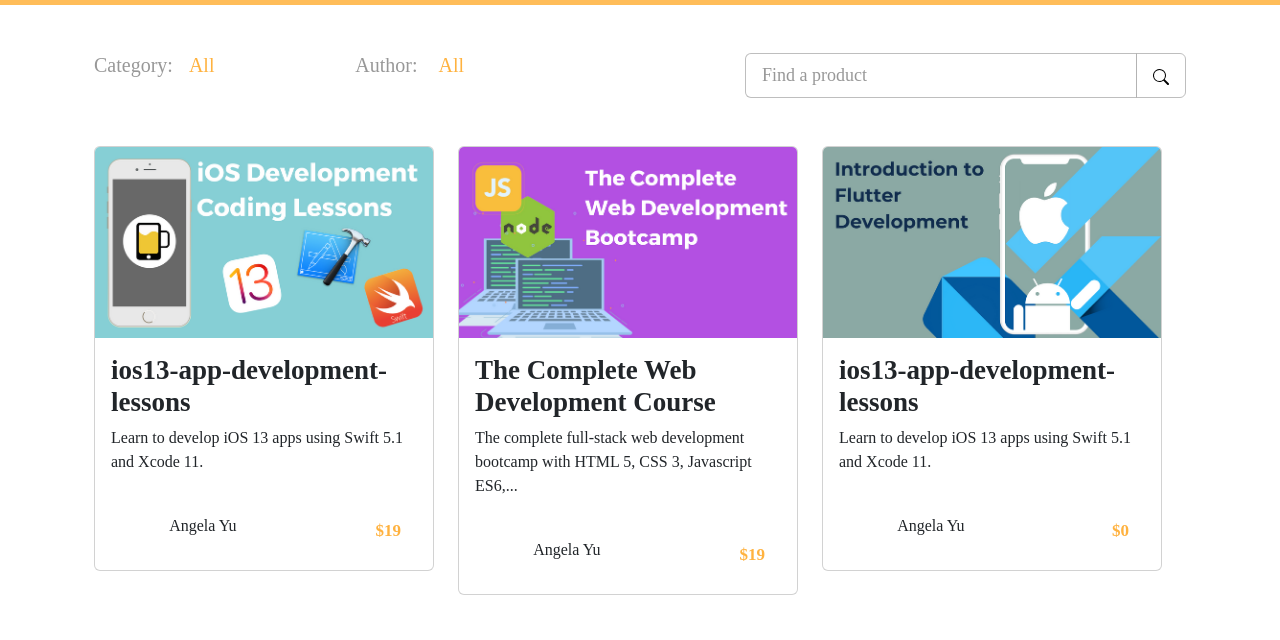
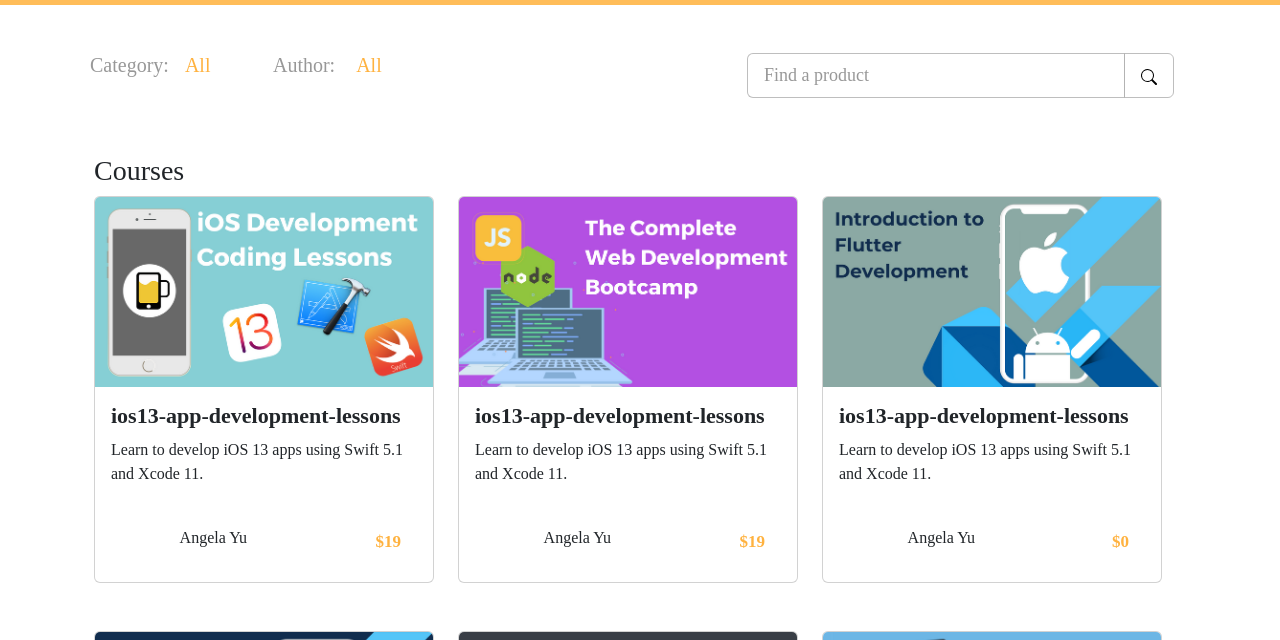
Before and after one commit to SAKI-DEVELOPER/appbrewery, a plain HTML site: page index.html in a window 1280 px wide. Shown: the part 81-721 px from the top of the page. Drawn offline with Linux system fonts and the light colour scheme; a web font is replaced by a local one.

Commit message:
Everything is done now

```diff
--- a/css/style.css
+++ b/css/style.css
@@ -7,6 +7,11 @@
     font-family: "Metrophobic", serif;
     font-weight: 400;
     font-style: normal;
+}
+
+.container-fluid {
+    /* border: 2px solid #f00; */
+    /* padding: 0rem 5rem 0rem 5rem; */
 }
 
 
@@ -27,6 +32,8 @@
 .sub-content-container {
     display: flex;
     margin: 3rem 0rem 0rem 0rem;
+    padding: 0rem 5rem 0rem 5rem;
+    /* border: 2px solid #a4f; */
 }
 
 
@@ -45,6 +52,10 @@
     flex: 1;
     color: rgb(152, 152, 152);
 
+}
+
+.search-fit {
+    /* border: 2px solid #f00; */
 }
 .btn-outline-secondary {
     border: 0.0000001rem solid rgba(177, 177, 177, 0.832);
@@ -92,7 +103,32 @@
     /* border: 2px solid #f00; */
     gap: 0px;
     flex: 1;
+    padding: 0rem 0rem 0rem 0.5rem;
 
+}
+
+#courses {
+    margin: 3.5rem 0rem 0rem 0rem;
+}
+
+.courses-head {
+    /* padding: 0rem 5rem 0rem 5rem; */
+}
+
+.card-title {
+    font-size: 22px;
+    font-family: "Metrophobic", serif;
+    font-weight: 700;
+}
+
+.card-text {
+
+}
+
+.card-cont {
+    /* border: 2px solid #0f0; */
+    /* padding: 0rem 4rem 0rem 4rem; */
+    /* column-gap: 20px; */
 }
 
 .bot-card-flex {
@@ -108,11 +144,12 @@
     justify-content: space-between;
     /* border: 2px solid skyblue; */
     width: 40%;
+    min-width: 7.5rem;
     align-items: center;
 }
 
 .profile-teach img {
-    height: 45px;
+    height: 35px;
     border-radius: 50%;
 }
 
--- a/index.html
+++ b/index.html
@@ -44,7 +44,7 @@
           <nav class="navbar navbar-expand-xl navbar-dark col-12"  aria-label="Sixth navbar example">
             <div class="container-fluid container ml-5">
 
-              <a class="navbar-brand col-10 " href="#"><img src="./images/logo.png" alt="" height="60" class="logo-image "></a>
+              <a class="navbar-brand col-md-10 col-6 " href="#"><img src="./images/logo.png" alt="" height="60" class="logo-image "></a>
               <button class="navbar-toggler" type="button" data-bs-toggle="collapse" data-bs-target="#navbarsExample06" aria-controls="navbarsExample06" aria-expanded="false" aria-label="Toggle navigation">
                 <span class="navbar-toggler-icon"></span>
               </button>
@@ -83,21 +83,23 @@
         <!-- Main Content -->
          <div class=" main-content-container container">
             <div class="row">
-                    <div class="container sub-content-container row">
+                    <div class="container sub-content-container row px-0">
                         <div class="sub-cat-auth col-lg-7 col-12">
-                          <div class="category-author col-md-12">
-                              <h5 class="col-5">Category:<a href="#" style="color: rgb(255, 178, 63); text-decoration: none; margin-left: 1rem;">All</a></h5>
+                          <div class="category-author col-md-7 row justify-content-lg-start">
+                              <h5 class="col-6">Category:<a href="#" style="color: rgb(255, 178, 63); text-decoration: none; margin-left: 1rem;">All</a></h5>
 
 
-                              <h5>Author: <a href="#" style="color: rgb(255, 178, 63); text-decoration: none; margin-left: 1rem;">All</a></h5>
+                              <h5 class="col-6">Author: <a href="#" style="color: rgb(255, 178, 63); text-decoration: none; margin-left: 1rem;">All</a></h5>
                           </div>
                         </div>
                         <div class="sub-search col-lg-5 col-12">
-                          <div class="input-group search-bar col-lg-6 col-12" >
-                              <input type="text" placeholder="Find a product" class="search ">
-                              <button class="btn btn-outline-secondary" type="button"><img src="" alt=""><svg xmlns="http://www.w3.org/2000/svg" width="16" height="16" fill="black" class="bi bi-search" viewBox="0 0 16 16">
-                                  <path d="M11.742 10.344a6.5 6.5 0 1 0-1.397 1.398h-.001q.044.06.098.115l3.85 3.85a1 1 0 0 0 1.415-1.414l-3.85-3.85a1 1 0 0 0-.115-.1zM12 6.5a5.5 5.5 0 1 1-11 0 5.5 5.5 0 0 1 11 0"/>
-                                </svg></button>
+                          <div class="input-group search-bar col-lg-5 col-12 row" >
+                            <div class="search-fit input-group search-bar col-md-12">
+                                <input type="text" placeholder="Find a product" class="search">
+                                <button class="btn btn-outline-secondary" type="button"><img src="" alt=""><svg xmlns="http://www.w3.org/2000/svg" width="16" height="16" fill="black" class="bi bi-search" viewBox="0 0 16 16">
+                                    <path d="M11.742 10.344a6.5 6.5 0 1 0-1.397 1.398h-.001q.044.06.098.115l3.85 3.85a1 1 0 0 0 1.415-1.414l-3.85-3.85a1 1 0 0 0-.115-.1zM12 6.5a5.5 5.5 0 1 1-11 0 5.5 5.5 0 0 1 11 0"/>
+                                  </svg></button>
+                            </div>
                         </div>
                           </div>
                     </div>
@@ -107,13 +109,15 @@
 
 
          <section id="courses">
+
             <div class="container mt-5 mb-5">
-                <div class="row row-cols-1 row-cols-md-3 gy-5 container">
+              <h3 class="container courses-head">Courses</h3>
+                <div class="row row-cols-1 row-cols-md-2 row-cols-lg-3 gy-5 gx-4 container card-cont">
                   <div class="col">
                     <div class="card">
                       <img src="./images/course1.png" class="card-img-top" height="auto" alt="">
                       <div class="card-body">
-                        <h3 class="card-title" style="font-weight: 600; font-size: 27px;">ios13-app-development-lessons</h3>
+                        <h3 class="card-title">ios13-app-development-lessons</h3>
                         <p class="card-text">Learn to develop iOS 13 apps using Swift 5.1 and Xcode 11.</p>
                       </div>
                       <div class="bot-card-flex">
@@ -126,8 +130,8 @@
                     <div class="card">
                       <img src="./images/course2.png" class="card-img-top" height="auto" alt="">
                       <div class="card-body">
-                        <h3 class="card-title" style="font-weight: 600; font-size: 27px;">The Complete Web Development Course</h3>
-                        <p class="card-text">The complete full-stack web development bootcamp with HTML 5, CSS 3, Javascript ES6,...</p>
+                        <h3 class="card-title">ios13-app-development-lessons</h3>
+                        <p class="card-text">Learn to develop iOS 13 apps using Swift 5.1 and Xcode 11.</p>
                       </div>
                       <div class="bot-card-flex">
                         <div class="profile-teach"><img src="./images/profile-img.jpg" alt=""> <p>Angela Yu</p></div>
@@ -139,7 +143,7 @@
                     <div class="card">
                       <img src="./images/course3.png" class="card-img-top" height="auto" alt="">
                       <div class="card-body">
-                        <h3 class="card-title" style="font-weight: 600; font-size: 27px;">ios13-app-development-lessons</h3>
+                        <h3 class="card-title">ios13-app-development-lessons</h3>
                         <p class="card-text">Learn to develop iOS 13 apps using Swift 5.1 and Xcode 11.</p>
                       </div>
                       <div class="bot-card-flex">
@@ -152,7 +156,7 @@
                     <div class="card">
                       <img src="./images/course4.png" class="card-img-top" height="auto" alt="">
                       <div class="card-body">
-                        <h3 class="card-title" style="font-weight: 600; font-size: 27px;">ios13-app-development-lessons</h3>
+                        <h3 class="card-title">ios13-app-development-lessons</h3>
                         <p class="card-text">Learn to develop iOS 13 apps using Swift 5.1 and Xcode 11.</p>
                       </div>
                       <div class="bot-card-flex">
@@ -165,7 +169,7 @@
                     <div class="card">
                       <img src="./images/course5.png" class="card-img-top" height="auto" alt="">
                       <div class="card-body">
-                        <h3 class="card-title" style="font-weight: 600; font-size: 27px;">ios13-app-development-lessons</h3>
+                        <h3 class="card-title">ios13-app-development-lessons</h3>
                         <p class="card-text">Learn to develop iOS 13 apps using Swift 5.1 and Xcode 11.</p>
                       </div>
                       <div class="bot-card-flex">
@@ -178,7 +182,7 @@
                     <div class="card">
                       <img src="./images/course6.png" class="card-img-top" height="auto" alt="">
                       <div class="card-body">
-                        <h3 class="card-title" style="font-weight: 600; font-size: 27px;">ios13-app-development-lessons</h3>
+                        <h3 class="card-title">ios13-app-development-lessons</h3>
                         <p class="card-text">Learn to develop iOS 13 apps using Swift 5.1 and Xcode 11.</p>
                       </div>
                       <div class="bot-card-flex">
```
